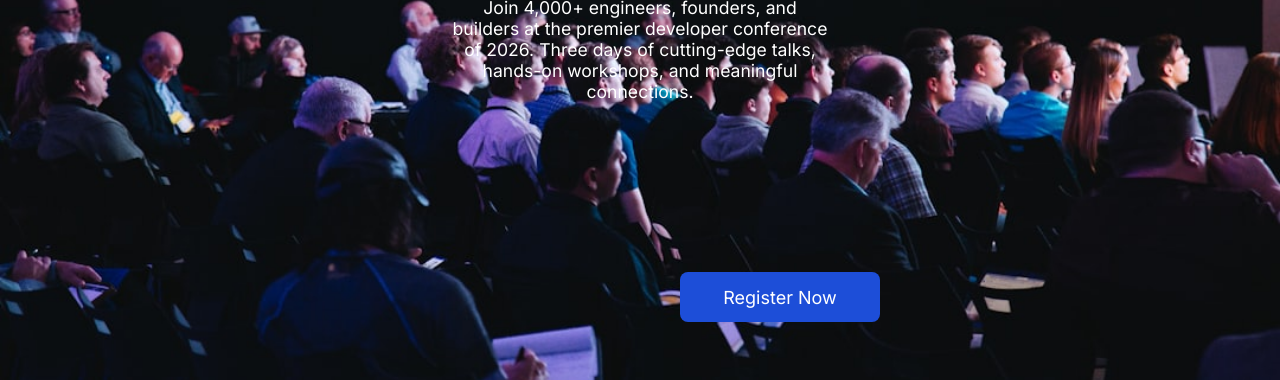
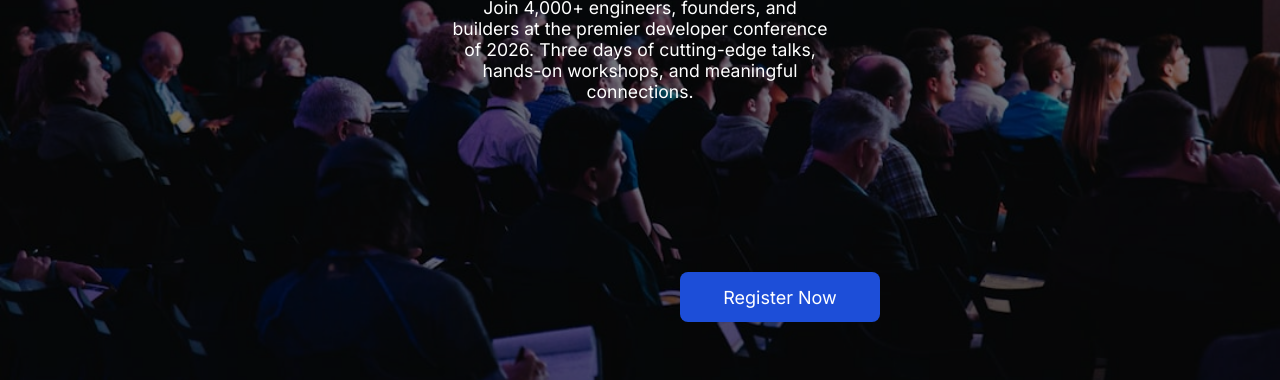
Before and after one commit to Rumi-Parvez/Assignment-of-PH-01-From-RumiParvez, a plain HTML site: page index.html in a window 1280 px wide. Shown: the part 420-800 px from the top of the page. Drawn offline with nearby package versions, Linux system fonts and the light colour scheme.

Commit message:
overly adding

```diff
--- a/index.html
+++ b/index.html
@@ -60,10 +60,12 @@
    <section>
     <div class="hero ">
 
+        <div class="overlay" >
+             <h1>Code. <em> Connect.</em> Create</h1>
+            <p>Join 4,000+ engineers, founders, and builders at the premier developer conference of 2026. Three days of cutting-edge talks, hands-on workshops, and meaningful connections.</p>
+            <button class="btn" id="btnhero"><a href="">Register Now</a></button>
+        </div>
 
-        <h1>Code. <em> Connect.</em> Create</h1>
-        <p>Join 4,000+ engineers, founders, and builders at the premier developer conference of 2026. Three days of cutting-edge talks, hands-on workshops, and meaningful connections.</p>
-        <button class="btn" id="btnhero"><a href="">Register Now</a></button>
     </div>
 
 </section>
--- a/style.css
+++ b/style.css
@@ -88,7 +88,13 @@ body{
 
 }
 
+.overlay {
+    width: 100%;
+    height: 100%;
 
+    background: rgba(0, 0, 0, 0.526);
+
+}
 
 .hero h1, .hero p  {
     top: 50%;
```
